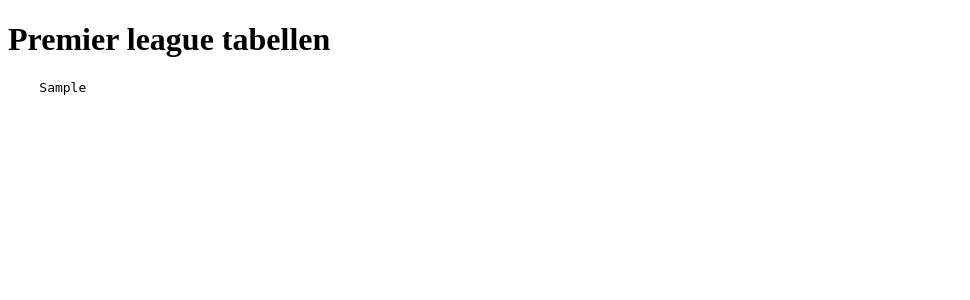
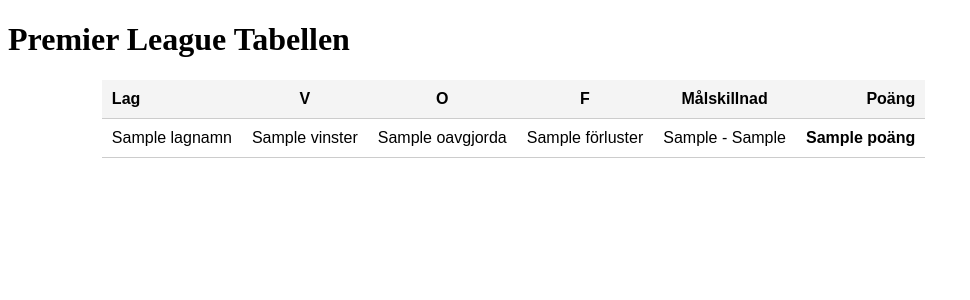
Before and after one commit to jabrolight/Fotbollsmanager, a Flask app: template templates/demo_tabell.html in a window 1280 px wide. Shown: the top 300 px of the page, without its empty margins (0-970 px from the left). Run offline with Flask 3, Linux system fonts and the light colour scheme; the template is opened without the code that fills it: most values are stand-ins (such as "Sample title", 1, 10 or a date in 2020); parts of the project's set-up code (start-up, migrations or seed data) failed here and were passed over.

Commit message:
html table in demo

```diff
--- a/app.py
+++ b/app.py
@@ -17,7 +17,7 @@ def demo():
 @app.route("/demotabell")
 def demotabell():
     #premier_league.fylla_dict_med_objekt()
-    tabell= str(premier_league)
+    tabell= premier_league.dict_med_lag
     return render_template("demo_tabell.html", demo_tabell= tabell)
 
 @app.route("/dokumentera")
--- a/templates/demo_tabell.html
+++ b/templates/demo_tabell.html
@@ -1,14 +1,70 @@
 <!DOCTYPE html>
-<html lang="en">
+<html lang="sv">
 <head>
     <meta charset="UTF-8">
-    <meta name="viewport" content="width=device-width, initial-scale=1.0">
-    <title>Demotabell</title>
+    <title>Tabell</title>
+    <style>
+
+        .center {
+            display: flex;
+            justify-content: center;
+            align-items: center;
+        }
+
+
+        /* Designen för vår tabell */
+        table {
+            width: 80%;
+            /*max-width: 600px;*/
+            border-collapse: collapse; /* Smälter ihop kanterna så det blir snygga streck */
+            font-family: Arial, sans-serif;
+            margin-top: 20px;
+        }
+
+        /* Design för alla rutor (th = rubrik, td = data) */
+        th, td {
+            padding: 10px;
+            border-bottom: 1px solid #ccc; /* Ett grått streck under varje rad */
+        }
+
+        /* Så här styr vi förskjutningarna nu! */
+        .text-vanster { text-align: left; }
+        .text-mitten { text-align: center; }
+        .text-hoger { text-align: right; }
+
+        /* Gör rubrikraden lite grå */
+        tr.rubrik-rad {
+            background-color: #f4f4f4;
+        }
+    </style>
 </head>
 <body>
-    <h1>Premier league tabellen</h1>
-    <pre >
-    {{ demo_tabell }}
-        </pre>
+
+    <h1>Premier League Tabellen</h1>
+
+    <table class="center">
+
+        <tr class="rubrik-rad">
+            <th class="text-vanster">Lag</th>
+            <th class="text-mitten">V</th>
+            <th class="text-mitten">O</th>
+            <th class="text-mitten">F</th>
+            <th class="text-mitten">Målskillnad</th>
+            <th class="text-hoger">Poäng</th>
+        </tr>
+
+        {% for lag in demo_tabell.values() %}
+        <tr>
+            <td class="text-vanster">{{ lag.lagnamn }}</td>
+            <td class="text-mitten">{{ lag.vinster }}</td>
+            <td class="text-mitten">{{ lag.oavgjorda }}</td>
+            <td class="text-mitten">{{ lag.förluster }}</td>
+            <td class="text-mitten">{{ lag.gjorda_mål }} - {{ lag.insläppta_mål }}</td>
+            <td class="text-hoger"><strong>{{ lag.poäng }}</strong></td>
+        </tr>
+        {% endfor %}
+
+    </table>
+
 </body>
 </html>
```
